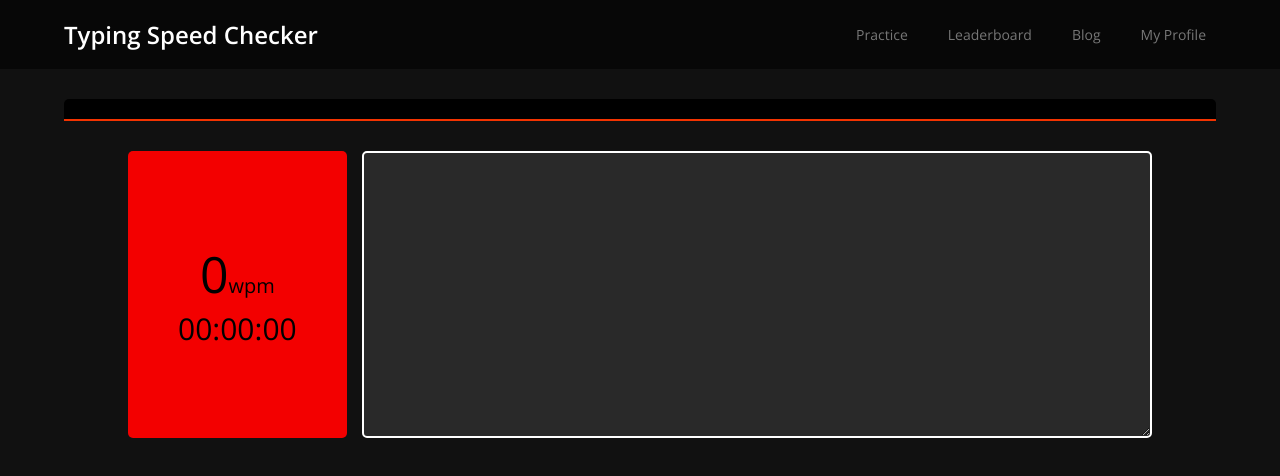
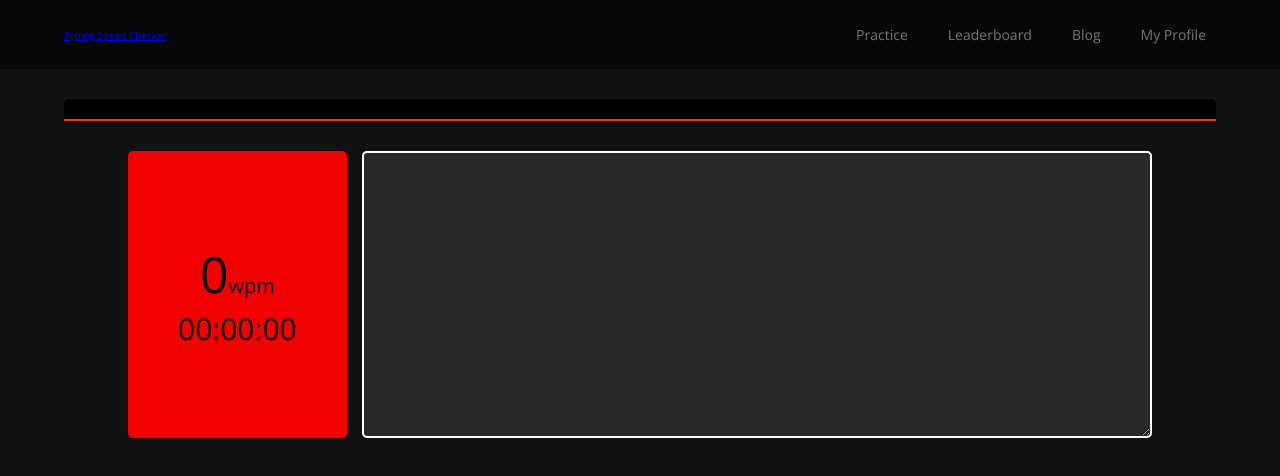
Before and after one commit to hrshainik/typing-speed-checker, a plain HTML site: page index.html in a window 1280 px wide. Drawn offline with nearby package versions, Linux system fonts and the light colour scheme; no server answers.

Commit message:
Update index.html

```diff
--- a/index.html
+++ b/index.html
@@ -11,7 +11,7 @@
     <nav>
       <div class="navbar">
         <div class="logo">
-          <h1>Typing Speed Checker</h1>
+          <a href="/">Typing Speed Checker</a>
         </div>
         <ul class="nav-items">
           <li class="nav-item">Practice</li>
```
